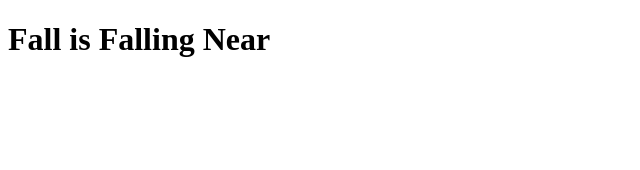
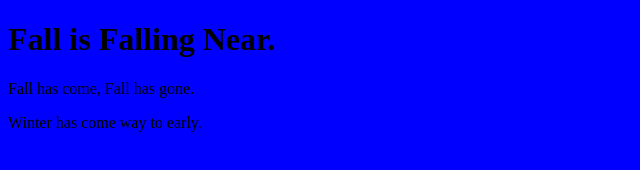
Before and after one commit to TaylorG63/Fall, a plain HTML site: page index.html in a window 1280 px wide. Shown: the whole page, without its empty margins (0-640 px from the left). Drawn offline with Linux system fonts and the light colour scheme.

Commit message:
Added Css

```diff
--- a/index.html
+++ b/index.html
@@ -4,9 +4,12 @@
     <meta charset="UTF-8">
     <meta name="viewport" content="width=device-width, initial-scale=1.0">
     <meta http-equiv="X-UA-Compatible" content="ie=edge">
+    <link rel="stylesheet" href="styles.css">
     <title>Document</title>
 </head>
 <body>
-    <h1>Fall is Falling Near</h1>
+    <h1>Fall is Falling Near.</h1>
+    <p>Fall has come, Fall has gone.</p>
+    <p>Winter has come way to early.</p>
 </body>
 </html>
--- /dev/null
+++ b/styles.css
@@ -0,0 +1,3 @@
+html{
+    background-color: blue;
+}
```
